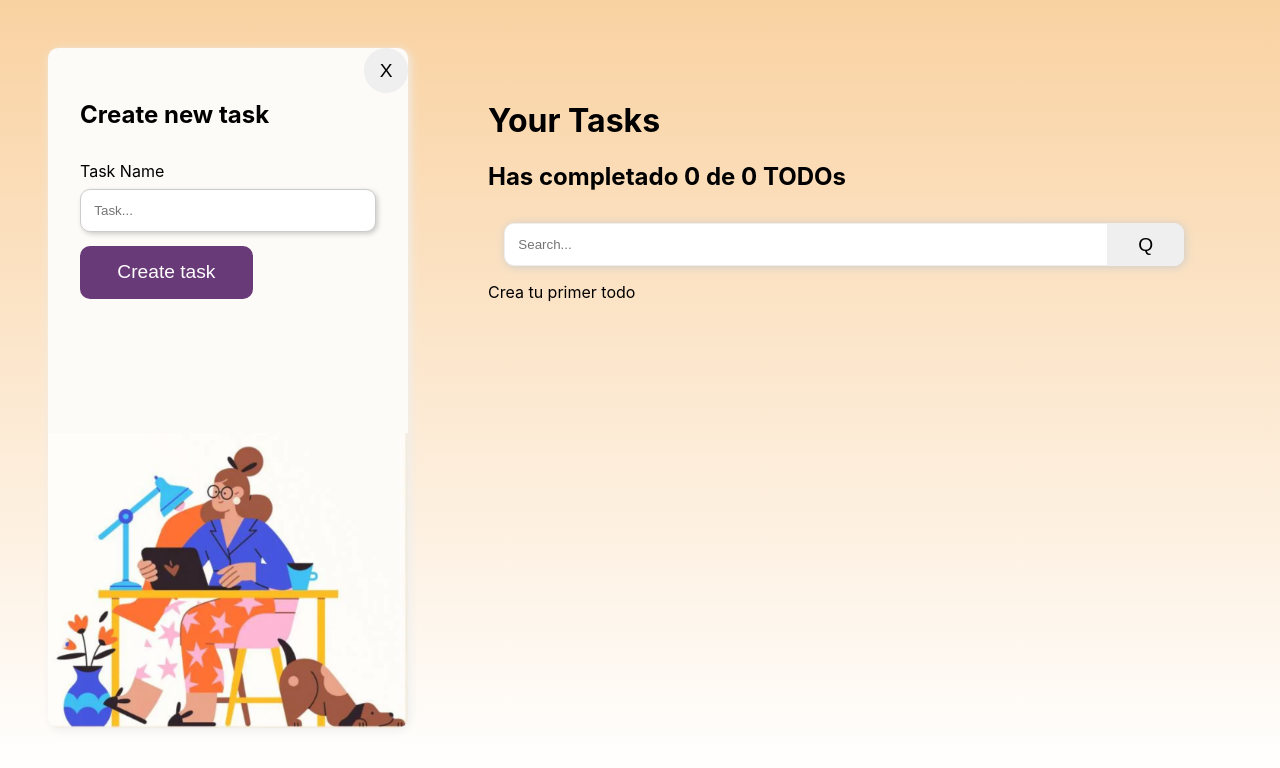
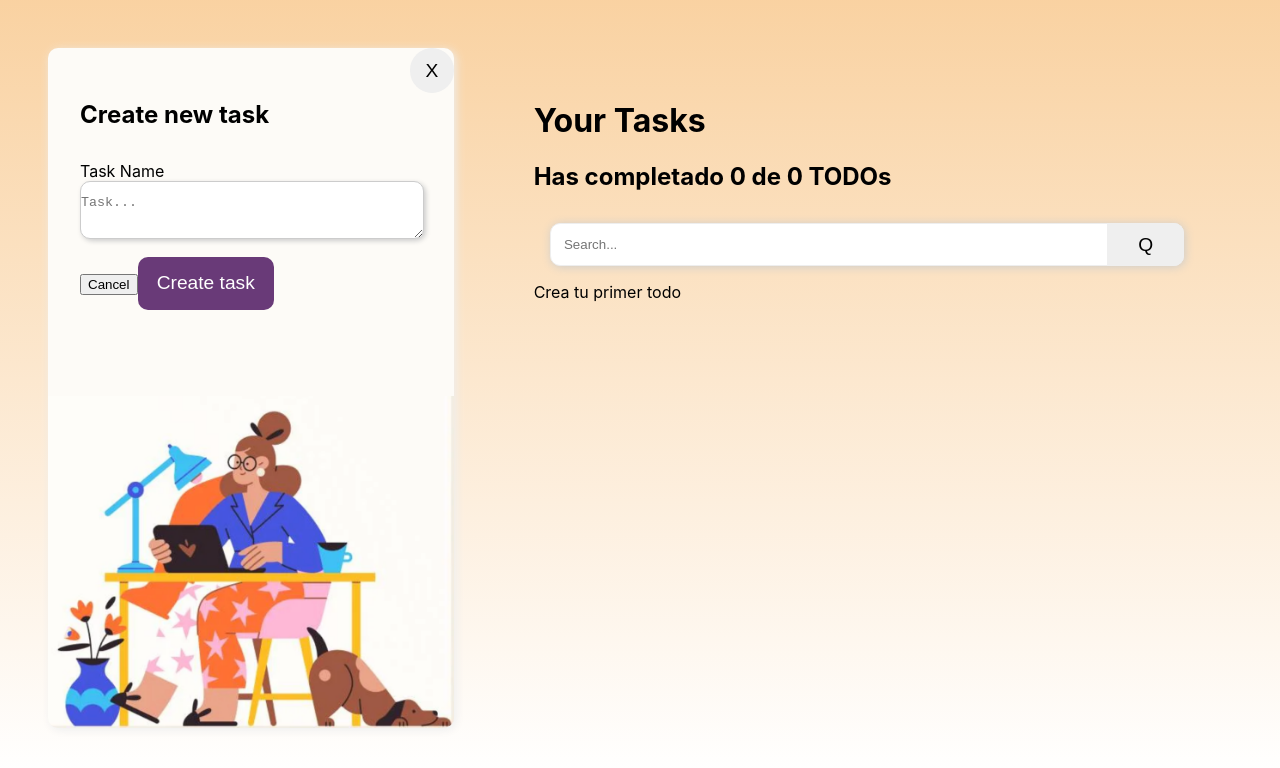
Before and after one commit to debian789/todo, a React (Create React App) app: page / in a window 1280 px wide. Shown: the top 768 px of the page. Built offline with nearby package versions, Linux system fonts and the light colour scheme.

Commit message:
Ajustes visuales

```diff
--- a/src/AppUI.js
+++ b/src/AppUI.js
@@ -23,7 +23,7 @@ function AppUI() {
 
   return (
     <div className="container-app">
-      <ContainerCreateTask createTaskEvent={createTaskEvent} />
+      <ContainerCreateTask  />
       <div className="container-search-items">
         <TodoCounter />
         <TodoSearch />
@@ -55,7 +55,7 @@ function AppUI() {
 
         {openModal && (
             <Modal>
-                <ContainerCreateTask createTaskEvent={createTaskEvent} />
+                <ContainerCreateTask />
             </Modal>
         )}
       </div>
--- a/src/TodoContext/index.js
+++ b/src/TodoContext/index.js
@@ -9,9 +9,7 @@ const todos = [
   { text: "Cotar cebolla 2", completed: true },
 ];
 
-function createTaskEvent() {
-  console.log("hooola");
-}
+
 
 function TodoProvider(props) {
   const {
@@ -42,7 +40,6 @@ function TodoProvider(props) {
     const todoIndex = todoValue.findIndex((todo) => todo.text == text);
     const newTodos = [...todoValue];
     newTodos[todoIndex].completed = !newTodos[todoIndex].completed;
-    //setItem(newTodos);
     saveTodos(newTodos);
   };
 
@@ -55,6 +52,15 @@ function TodoProvider(props) {
     // setItem(newTodos);
   };
 
+  const addTodo = (text) => {
+    const newTodos = [...todoValue];
+    newTodos.push({
+      completed: false,
+      text
+    })
+    saveTodos(newTodos);
+  }
+
   return (
     <TodoContext.Provider
       value={{
@@ -66,10 +72,10 @@ function TodoProvider(props) {
         setSearchValue,
         completeTodos,
         deleteTodo,
-        createTaskEvent,
         searchedTodos,
         openModal,
         setOpenModal,
+        addTodo
       }}
     >
       {props.children}
--- a/src/components/ContainerCreateTask/ContainerCreateTask.css
+++ b/src/components/ContainerCreateTask/ContainerCreateTask.css
@@ -15,8 +15,9 @@ h2 {
   color: black;
 }
 
-.container-create-task input {
-  padding: 1em;
+.container-create-task textarea {
+  width: 100%;
+  padding: 1em 0 1em 0;
   border: 1px solid #ccc;
   margin-bottom: 1em;
   border-radius: 10px;
--- a/src/components/ContainerCreateTask/index.js
+++ b/src/components/ContainerCreateTask/index.js
@@ -5,7 +5,24 @@ import createImg from "../../images/create.png";
 import { TodoContext } from "../../TodoContext";
 
 function ContainerCreateTask(props) {
-  const { setOpenModal, openModal } = React.useContext(TodoContext);
+  const { setOpenModal, openModal, addTodo } = React.useContext(TodoContext);
+  const [valueTodo, setValueTodo] = React.useState('');
+
+  const cancel = () => {
+
+  }
+
+  const onChange = (event) =>  {
+    setValueTodo(event.target.value);
+  }
+
+  const save = (event) => {
+    event.preventDefault()
+    addTodo(valueTodo);
+
+     setValueTodo('');
+    /** */
+  }
 
   return (
     <div className="container-create-task">
@@ -15,14 +32,15 @@ function ContainerCreateTask(props) {
           setOpenModal(false);
         }}
       >
-        {" "}
-        X{" "}
+        X
       </button>
-      <h2>Create new task</h2>
-      <label>Task Name</label>
-      <input type="text" placeholder="Task..." />
-      <CreateTodoButton createTaskEvent={props.createTaskEvent} />
-      {/* <img src={createImg}/>*/}
+      <form onSubmit={save}>
+        <h2>Create new task</h2>
+        <label>Task Name</label>
+        <textarea  placeholder="Task..."  value = {valueTodo} onChange={onChange}/>
+        <button type="button"> Cancel</button>
+        <CreateTodoButton  />
+      </form>
     </div>
   );
 }
--- a/src/components/CreateTodoButton/index.js
+++ b/src/components/CreateTodoButton/index.js
@@ -2,7 +2,7 @@ import "./CreateTodoButton.css";
 
 function CreateTodoButton(props) {
   return (
-    <button className="create-task" onClick={props.createTaskEvent}>
+    <button className="create-task" onClick={props.createTaskEvent} type="submit">
       Create task
     </button>
   );
```
